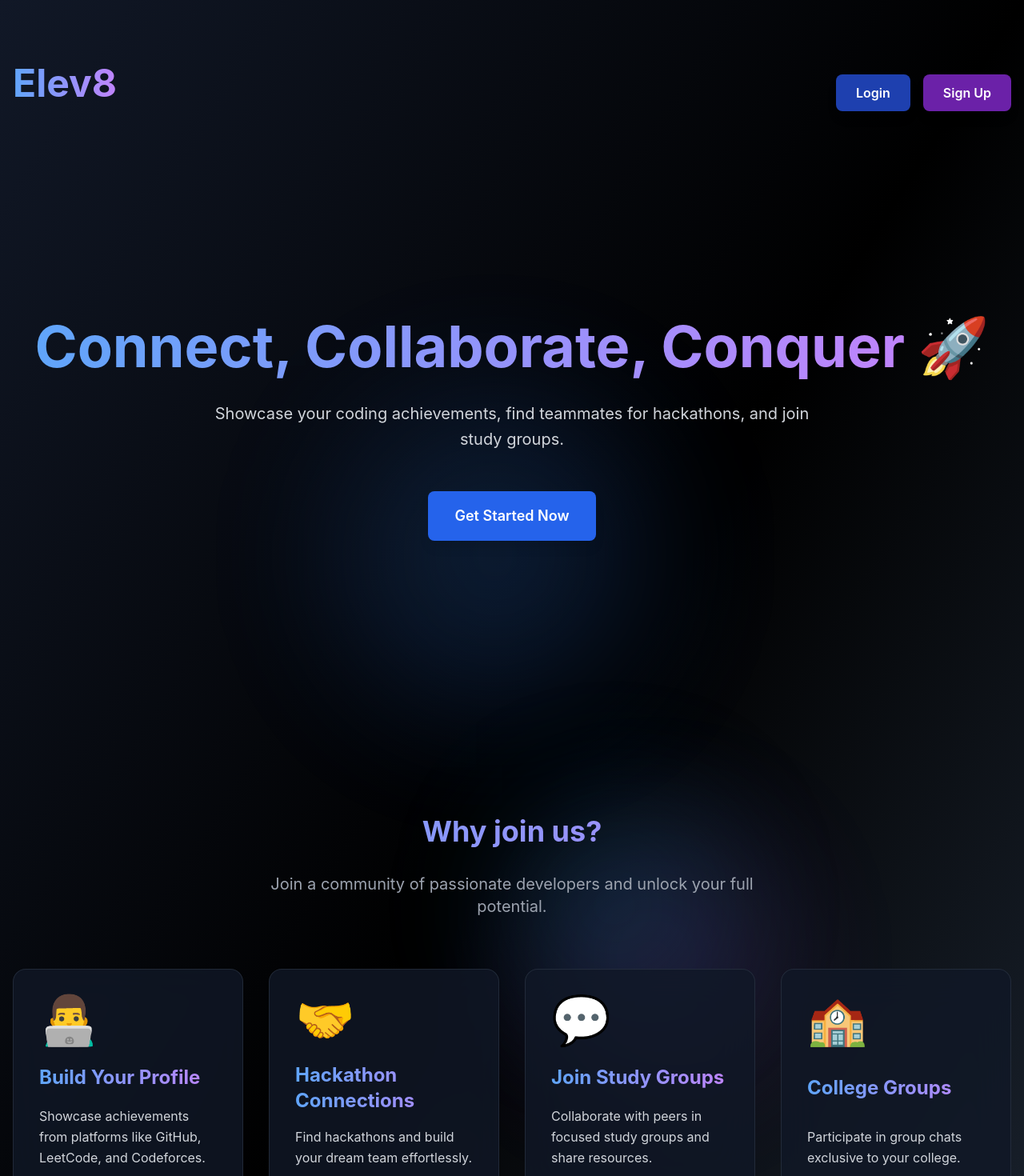
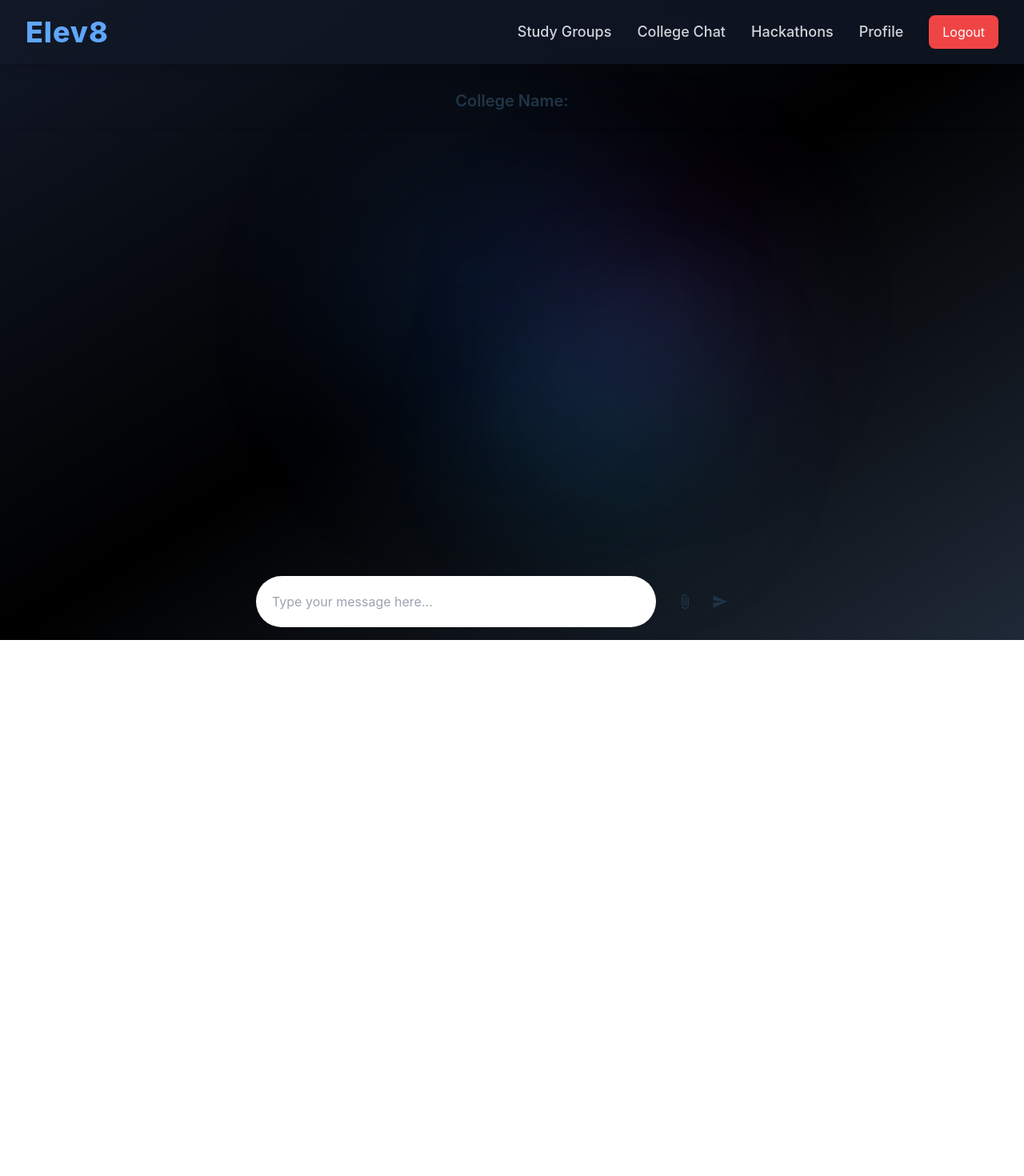
Before and after one commit to ompatel22/Elev8-Frontend, a React (Vite) app: page /dashboard/college-chat in a window 1280 px wide. Before the commit this address led to /. Shown: the top 1470 px of the page at 80% size. After the commit the page ends 800 px from the top, so only its background shows below. Built offline with nearby package versions, Linux system fonts and the light colour scheme.

Commit message:
enhanced chat functionality

```diff
--- a/src/components/Chat/Chatpage.jsx
+++ b/src/components/Chat/Chatpage.jsx
@@ -20,9 +20,7 @@ const ChatPage = () => {
     // Redirect to home if not connected
     useEffect(() => {
         if (!roomId) {
-            console.log("Retruend");
-
-            navigate("/");
+            navigate("/dashboard/college-chat"); //changed
         }
     }, [connected, roomId, currentUser]);
 
@@ -100,40 +98,40 @@ const ChatPage = () => {
         }
     };
 
-    // Handle logout
-    function handleLogout() {
-        if (stompClientRef.current) {
-            stompClientRef.current.disconnect();
-            stompClientRef.current = null;
-        }
-        setConnected(false);
-        navigate("/dashboard");
-    }
+    // // Handle logout
+    // function handleLogout() {
+    //     if (stompClientRef.current) {
+    //         stompClientRef.current.disconnect();
+    //         stompClientRef.current = null;
+    //     }
+    //     setConnected(false);
+    //     navigate("/dashboard");
+    // }
 
     return (
         <div>
             {/* Header */}
-            <header className="dark:border-gray-700 fixed w-full dark:bg-gray-900 py-5 shadow flex justify-around items-center">
+            <header className="dark:border-gray-700 fixed w-full dark:bg-gray-900 py-5 shadow flex justify-around items-center pt-28">
                 <div>
-                    <h1 className="text-xl font-semibold">Room: <span>{roomId}</span></h1>
+                    <h1 className="text-xl font-semibold">College Name: <span>{roomId}</span></h1>
                 </div>
-                <div>
+                {/* <div>
                     <h1 className="text-xl font-semibold">User: <span>{currentUser}</span></h1>
-                </div>
-                <div>
+                </div> */}
+                {/* <div>
                     <button onClick={handleLogout} className="dark:bg-red-500 dark:hover:bg-red-700 px-3 py-2 rounded-full">
                         Leave Room
                     </button>
-                </div>
+                </div> */}
             </header>
 
             {/* Chat Messages */}
-            <main ref={chatBoxRef} className="py-20 px-10 w-2/3 dark:bg-slate-600 mx-auto h-screen overflow-auto">
+            <main ref={chatBoxRef} className="py-20 px-10 w-full dark:bg-slate-600 mx-auto h-screen overflow-auto">
                 {messages.map((message, index) => (
                     <div key={index} className={`flex ${message.sender === currentUser ? "justify-end" : "justify-start"}`}>
                         <div className={`my-2 ${message.sender === currentUser ? "bg-green-800" : "bg-gray-800"} p-2 max-w-xs rounded`}>
                             <div className="flex flex-row gap-2">
-                                <img className="h-10 w-10" src={"https://avatar.iran.liara.run/public/43"} alt="" />
+                                <img className="h-10 w-10" src={`https://github.com/${message.sender}.png`} alt="" />
                                 <div className="flex flex-col gap-1">
                                     <p className="text-sm font-bold">{message.sender}</p>
                                     <p>{message.content}</p>
--- a/src/components/body/ProfileDashboard.jsx
+++ b/src/components/body/ProfileDashboard.jsx
@@ -25,6 +25,7 @@ const ProfileDashboard = () => {
         console.log(response.data);
         setUserData(response.data);
         setSuccess(true);
+        localStorage.setItem("githubUsername", response.data.githubUsername);
       })
       .catch((error) => console.error("Error fetching user data:", error));
   }, [username]);
@@ -130,7 +131,7 @@ const ProfileDashboard = () => {
           )}
         </div>
       </div>
-      {console.log("lc", leetcodeData, "cc", codechefData, "gh", githubData)}
+      {/* {console.log("lc", leetcodeData, "cc", codechefData, "gh", githubData)} */}
     </GradientBackground>
   );
 };
--- a/src/components/features/FeatureSection.jsx
+++ b/src/components/features/FeatureSection.jsx
@@ -27,7 +27,7 @@ const FeatureSection = ({ text }) => {
               icon: "👨‍💻",
               title: "Build Your Profile",
               description:
-                "Showcase achievements from platforms like GitHub, LeetCode, and Codeforces.",
+                "Showcase achievements from platforms like GitHub, LeetCode, and CodeChef.",
             },
             {
               icon: "🤝",
--- a/src/components/header/LandingHeader.jsx
+++ b/src/components/header/LandingHeader.jsx
@@ -72,7 +72,7 @@ const LandingHeader = () => {
                   whileTap={{ scale: 0.95 }}
                   className="bg-purple-800 text-white font-semibold py-2.5 px-6 rounded-lg shadow-lg hover:shadow-xl transition-all"
                 >
-                  Sign Up
+                  Register
                 </motion.button>
               </Link>
             </div>
--- a/src/context/ChatContext.jsx
+++ b/src/context/ChatContext.jsx
@@ -17,7 +17,6 @@ export const ChatProvider = ({ children }) => {
     console.log(roomId);
     clg ? setConnected(true) : setConnected(false)
     console.log(connected);
-
     user ? setCurrentUser(user) : setCurrentUser(null)
     console.log(currentUser);
 
--- a/src/main.jsx
+++ b/src/main.jsx
@@ -10,7 +10,6 @@ import ProfilePage from "./pages/ProfilePage.jsx";
 import HackathonPage from "./pages/HackathonPage.jsx";
 import HackathonRegistrationForm from "./components/forms/HackathonRegistrationForm.jsx";
 import HackathonDetailsPage from "./pages/HackathonDetailsPage.jsx";
-import ChatPage from "./components/Chat/Chatpage.jsx";
 import CollegeChatPage from "./pages/CollegeChatPage.jsx";
 import { ChatProvider } from "./context/ChatContext.jsx";
 
@@ -23,8 +22,7 @@ const appRouter = createBrowserRouter([
   { path: "/dashboard/hackathons", element: <HackathonPage /> },
   { path: "/dashboard/hackathons/add", element: <HackathonRegistrationForm /> },
   { path: "/dashboard/hackathons/:id", element: <HackathonDetailsPage /> },
-  // { path: "/dashboard/college-chat/", element: <CollegeChatPage /> },
-  { path: "/dashboard/college-chat", element: <ChatPage /> }
+  { path: "/dashboard/college-chat/", element: <CollegeChatPage /> },
 ]);
 
 createRoot(document.getElementById("root")).render(
--- a/src/pages/CollegeChatPage.jsx
+++ b/src/pages/CollegeChatPage.jsx
@@ -1,12 +1,28 @@
 import React from 'react'
-import JoinCreateChat from '../components/Chat/JoinCreateRoom'
 import GradientBackground from '../components/background/GradientBackground'
+import { useNavigate } from 'react-router-dom';
+import { useEffect } from 'react';
+import Navigation from '../components/navigation/Navigation';
+import Chatpage from '../components/Chat/Chatpage';
 
 function CollegeChatPage() {
+    const navigate = useNavigate();
+
+    useEffect(() => {
+      // Get the username from localStorage or from a global state if stored after login
+      const username = localStorage.getItem("username"); // or from context or redux
+
+      if (!username) {
+        // If no username found in localStorage, redirect to login
+        navigate("/login");
+      }
+    }, [navigate]);
+
     return (
         <>
             <GradientBackground className='min-h-screen'>
-                <JoinCreateChat />
+                <Navigation />
+                <Chatpage />
             </GradientBackground>
         </>
     )
```
Also changed, not shown: src/config/Routes.jsx (deleted, +0 -16 lines), src/index.css (line endings or trailing spaces), 1 other file (tests, documents, lock files or other folders).
